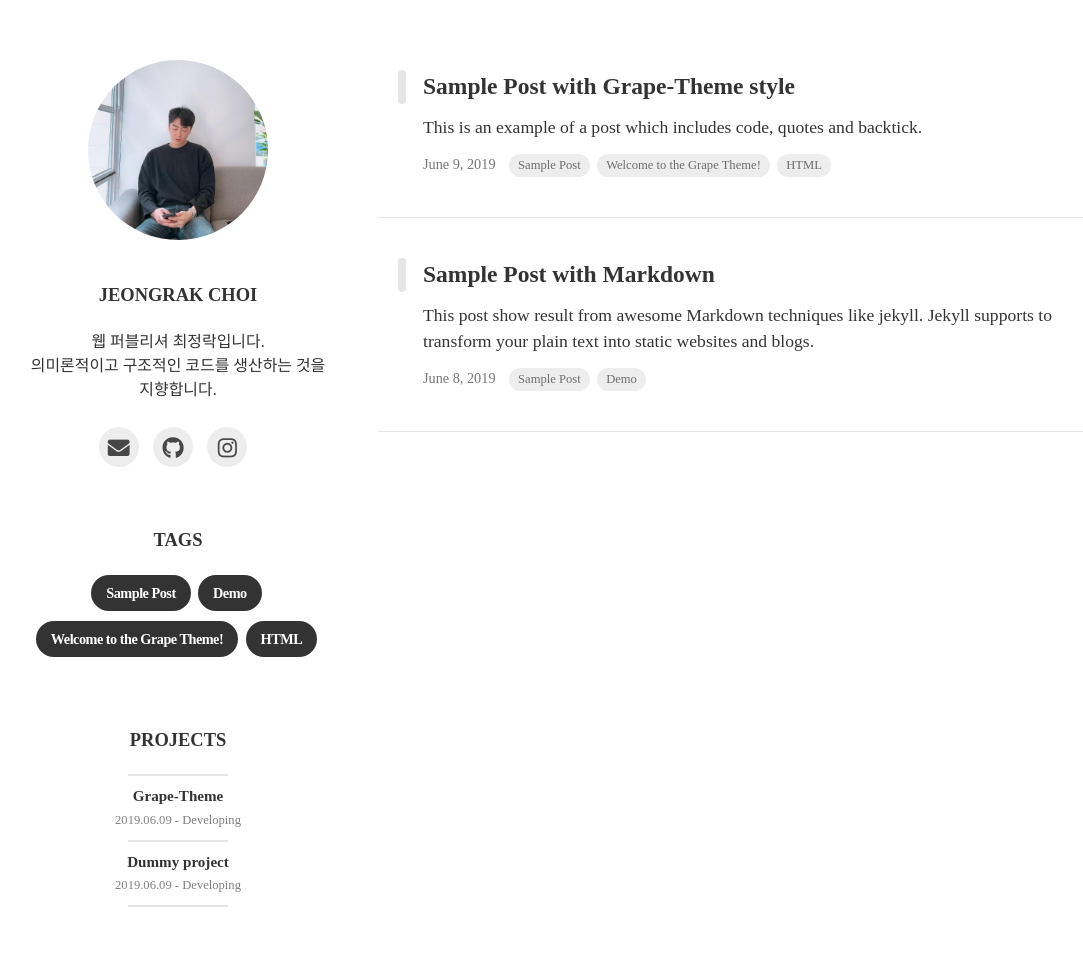
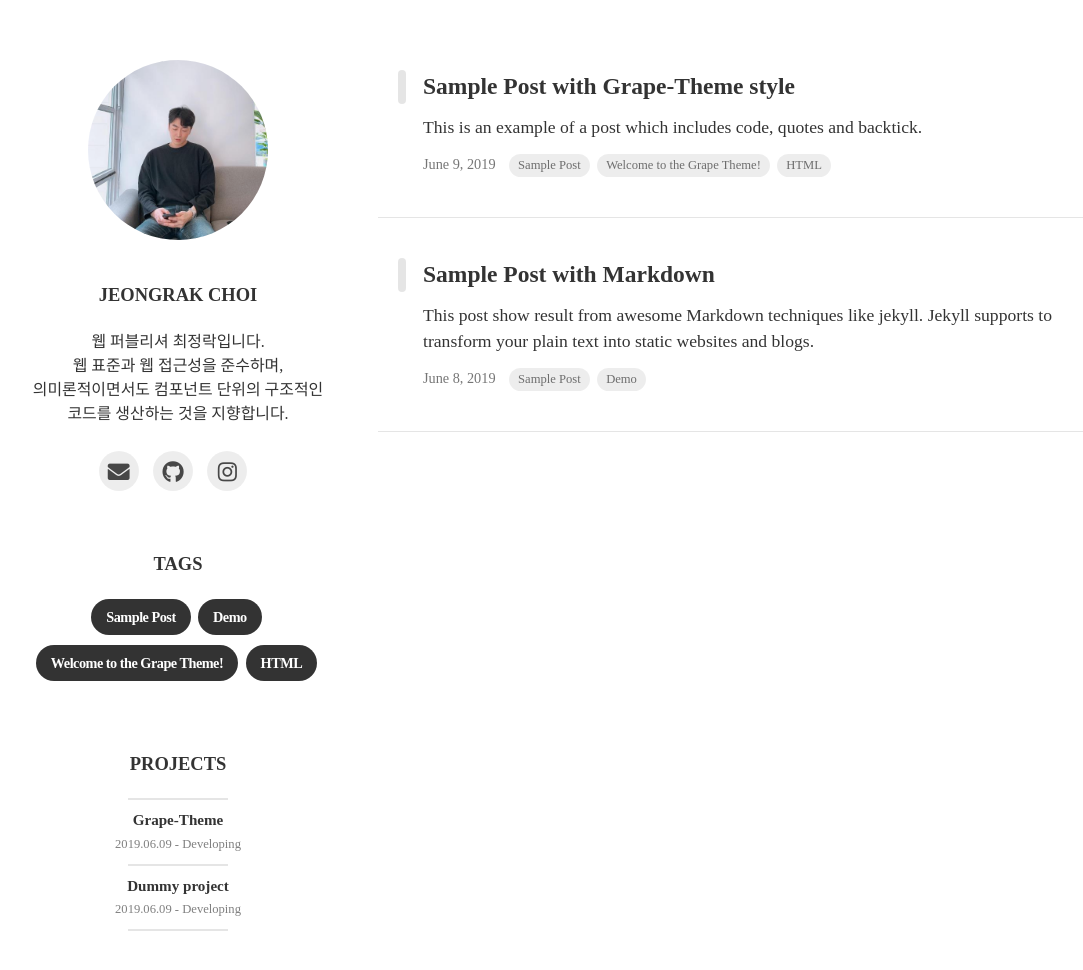
Before and after one commit to JeongrakChoi/JeongrakChoi.github.io, a Jekyll site: the page built from index.html, in a window 1280 px wide. Shown: the whole page, without its empty margins (92-1175 px from the left). Built offline with Jekyll 4.4.1, drawn with Linux system fonts in a browser that asks for light colours; nearby versions of some CDN libraries; some web fonts are replaced; the list of posts is cut into pages by our own code; before the commit the page ends 946 px from its top, so only the background shows below that.

Commit message:
Update _config.yml

```diff
--- a/_config.yml
+++ b/_config.yml
@@ -11,7 +11,7 @@ theme_settings :
   profile :
     image : assets/img/profile.jpg
     username : Jeongrak Choi
-    description : 웹 퍼블리셔 최정락입니다.<br>의미론적이고 구조적인 코드를 생산하는 것을 지향합니다.
+    description : 웹 퍼블리셔 최정락입니다.<br>웹 표준과 웹 접근성을 준수하며,<br>의미론적이면서도 컴포넌트 단위의 구조적인 코드를 생산하는 것을 지향합니다.
     experience :
       - start : 2013-12
         end : 2015-04
```
